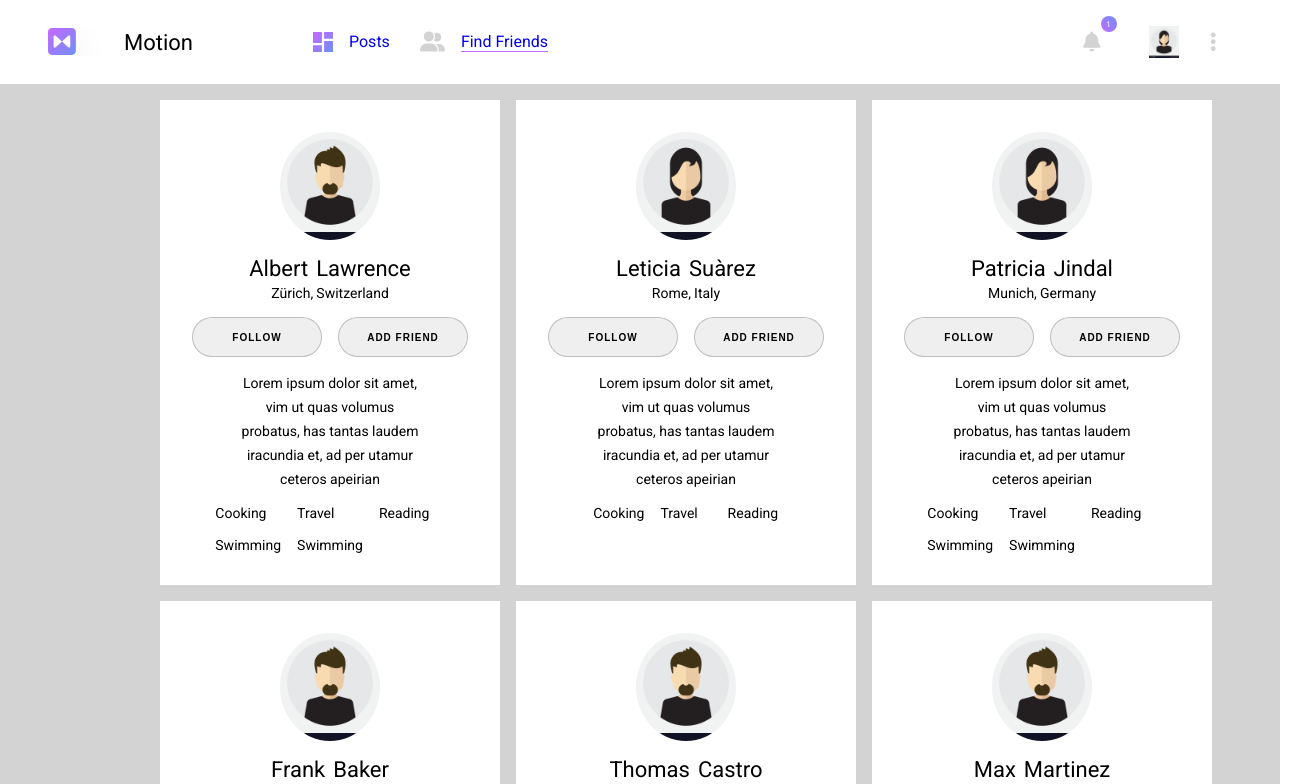
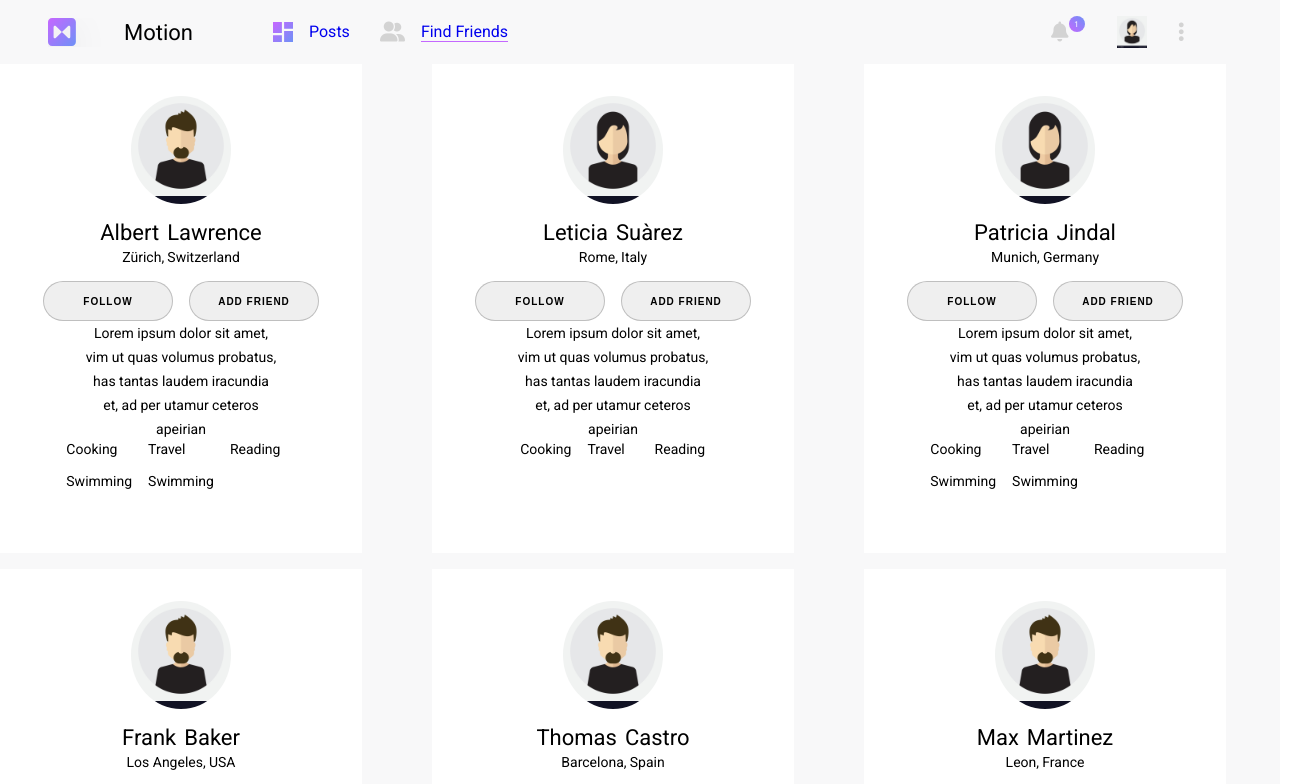
Before and after one commit to stefguler/My-Social-Platform, a React (Create React App) app: page /findfriends in a window 1280 px wide. Shown: the top 784 px of the page, 1312 px wide, since content can reach past the window. Built offline with nearby package versions, Linux system fonts and the light colour scheme.

Commit message:
update styling

```diff
--- a/package.json
+++ b/package.json
@@ -11,6 +11,7 @@
     "react-dom": "^18.2.0",
     "react-redux": "^8.0.2",
     "react-scripts": "5.0.1",
+    "redux": "^4.2.0",
     "styled-components": "^5.3.5",
     "web-vitals": "^2.1.4"
   },
--- a/src/App.css
+++ b/src/App.css
@@ -1,3 +1,16 @@
+/* Small Reset */
+*::before, *::after, * {
+  box-sizing: border-box;
+  margin: 0;
+  padding: 0;
+}
+
 .App {
   text-align: center;
 }
+
+#root {
+
+  min-height: 100vh;
+  background-color: #F8F8F9;
+}
--- a/src/components/FindFriends/FindFriends.js
+++ b/src/components/FindFriends/FindFriends.js
@@ -3,23 +3,23 @@ import styled from 'styled-components';
 import Header from "../Header";
 
 const UserCardContainer = styled.div`
-    background: lightgrey;
     display: grid;
     grid-template-columns: repeat(3, 1fr);
     font-family: 'Luckiest Guy', cursive;
     font-family: 'Roboto', sans-serif;
     font-weight: 400;
     gap: 1rem 1rem;
-    padding: 1rem 10rem;
-
+    padding: 1rem auto;
 `
 const UserCard = styled.div`
     /* margin-top: 1rem; */
     display: flex;
-    Background: white;
+    background: white;
     flex-direction: column;
     align-items: center;
     padding: 2rem;
+    height: 489px;
+    width: 362px;
 
     img {
         border-radius: 50%
@@ -32,7 +32,6 @@ const NamingContainer = styled.div`
     gap: 0.5rem;
     font-size: 22px;
 `;
-
 
 const LocationContainer = styled.div`
     display: flex;
```
Also changed, not shown: 1 other file (tests, documents, lock files or other folders).
